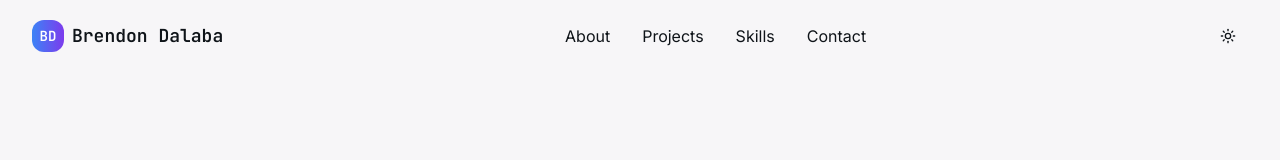
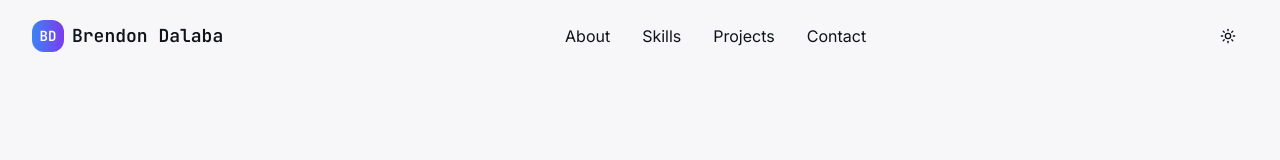
Before and after one commit to bdalaba/bd-portfolio, a React (Vite) app: page / in a window 1280 px wide. Shown: the top 160 px of the page. Built offline with nearby package versions, Linux system fonts and the light colour scheme.

Commit message:
Mobile menu fix

```diff
--- a/src/components/header.tsx
+++ b/src/components/header.tsx
@@ -60,18 +60,18 @@ export function Header() {
               About
             </button>
             <button
+              onClick={() => scrollToSection("skills")}
+              className="text-muted-foreground hover:text-tech-blue transition-colors"
+              data-testid="nav-skills"
+            >
+              Skills
+            </button>
+            <button
               onClick={() => scrollToSection("projects")}
               className="text-muted-foreground hover:text-tech-blue transition-colors"
               data-testid="nav-projects"
             >
               Projects
-            </button>
-            <button
-              onClick={() => scrollToSection("skills")}
-              className="text-muted-foreground hover:text-tech-blue transition-colors"
-              data-testid="nav-skills"
-            >
-              Skills
             </button>
             <button
               onClick={() => scrollToSection("contact")}
@@ -109,14 +109,22 @@ export function Header() {
 
         {/* Mobile Menu */}
         {isMenuOpen && (
-          <div className="md:hidden mt-4 pb-4 border-t border-border bg-background/95 dark:bg-dark-bg/95 backdrop-blur-md rounded-lg">
-            <div className="flex flex-col space-y-4 pt-4">
+          <div className="md:hidden absolute left-0 right-0 top-full bg-background/95 dark:bg-dark-bg/95 backdrop-blur-md border-t border-border">
+            <div className="container mx-auto px-4 sm:px-6 lg:px-8 py-4">
+              <div className="flex flex-col space-y-4">
               <button
                 onClick={() => scrollToSection("about")}
                 className="text-left text-muted-foreground hover:text-tech-blue transition-colors"
                 data-testid="mobile-nav-about"
               >
                 About
+              </button>
+              <button
+                onClick={() => scrollToSection("skills")}
+                className="text-left text-muted-foreground hover:text-tech-blue transition-colors"
+                data-testid="mobile-nav-skills"
+              >
+                Skills
               </button>
               <button
                 onClick={() => scrollToSection("projects")}
@@ -126,19 +134,13 @@ export function Header() {
                 Projects
               </button>
               <button
-                onClick={() => scrollToSection("skills")}
-                className="text-left text-muted-foreground hover:text-tech-blue transition-colors"
-                data-testid="mobile-nav-skills"
-              >
-                Skills
-              </button>
-              <button
                 onClick={() => scrollToSection("contact")}
                 className="text-left text-muted-foreground hover:text-tech-blue transition-colors"
                 data-testid="mobile-nav-contact"
               >
                 Contact
               </button>
+              </div>
             </div>
           </div>
         )}
```
